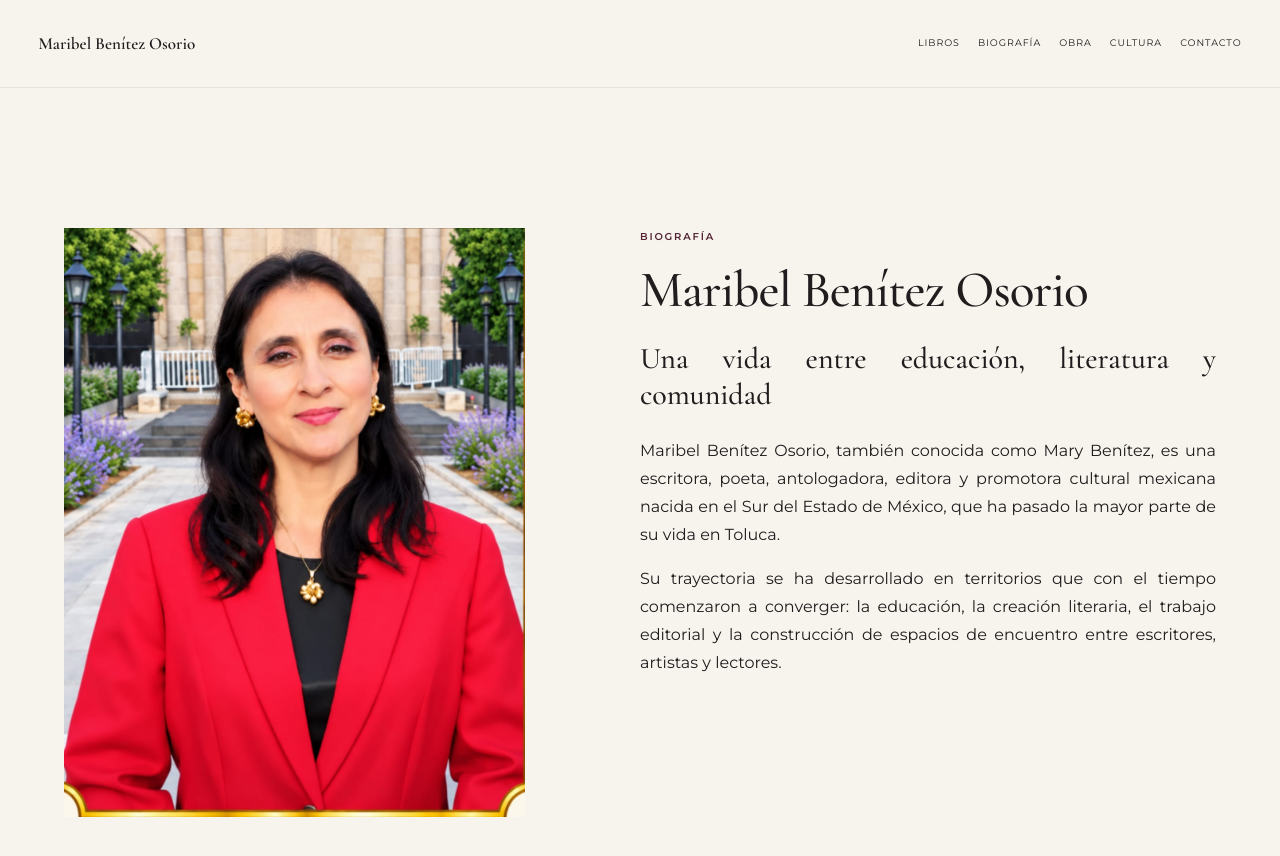
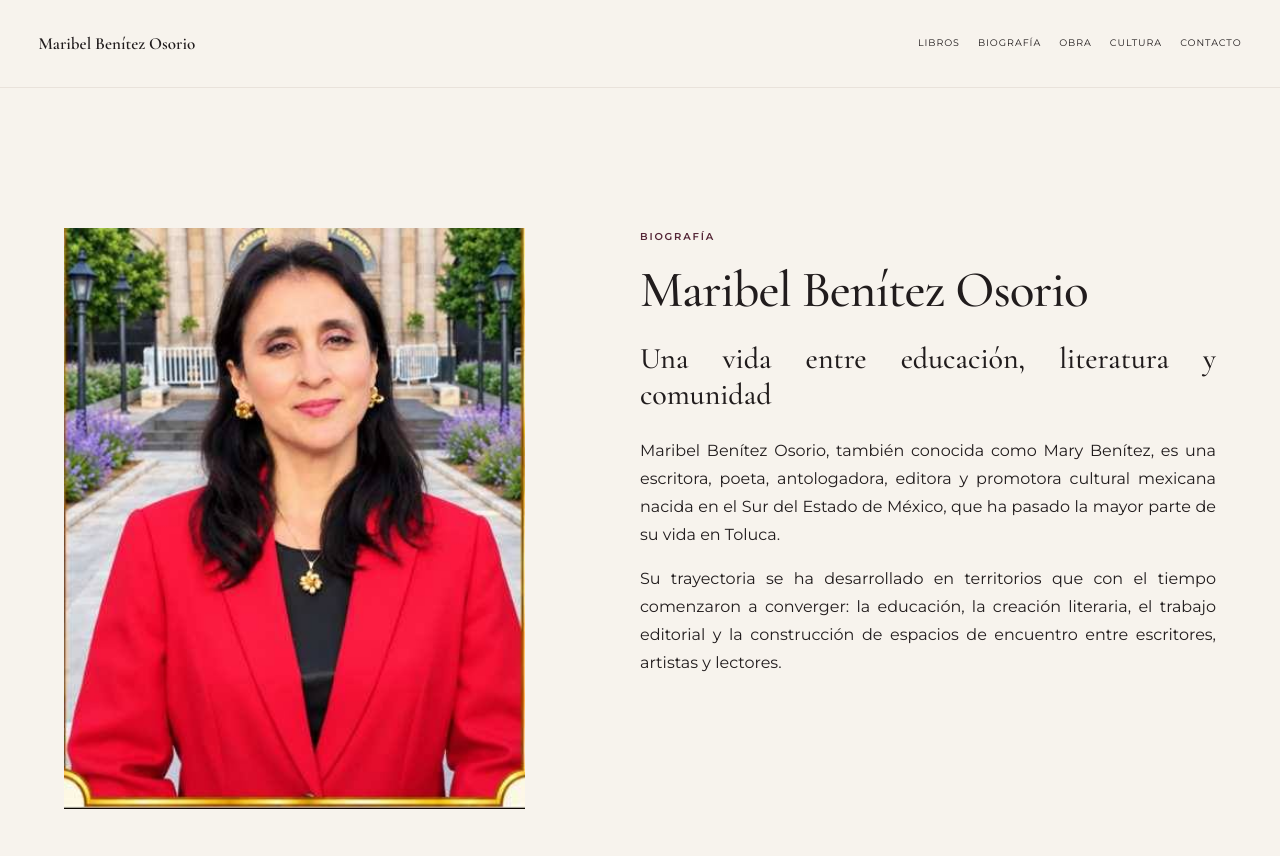
Before and after one commit to filycuellar/prueba-chatgpt-, a Jekyll site: the page biografia.html, which Jekyll copies as it is, in a window 1280 px wide and 900 px high. Shown: the top 856 px of the window. Built offline with Jekyll 4.4.1, drawn with Linux system fonts in a browser that asks for light colours.

Commit message:
Reemplaza retrato de Cultura y paz con PNG y fondo solicitado

```diff
--- a/biografia.html
+++ b/biografia.html
@@ -1,5 +1,5 @@
 <!doctype html><html lang="es"><head><meta charset="utf-8"><meta name="viewport" content="width=device-width,initial-scale=1"><title>Biografía — Maribel Benítez Osorio</title><link rel="preconnect" href="https://fonts.googleapis.com"><link rel="preconnect" href="https://fonts.gstatic.com" crossorigin><link href="https://fonts.googleapis.com/css2?family=Cormorant+Garamond:wght@500;600&family=Montserrat:wght@400;500;600&display=swap" rel="stylesheet"><link rel="stylesheet" href="assets/css/site.css?v=20261005-0007"><script defer src="assets/js/site.js?v=20261004-2318"></script></head><body><header class="header"><a class="brand" href="index.html">Maribel Benítez Osorio</a><button class="menu" type="button" aria-controls="nav" aria-expanded="false" aria-label="Abrir menú"></button><nav id="nav"><a href="index.html#libros">Libros</a><a href="biografia.html">Biografía</a><a href="index.html#obra">Obra</a><a href="index.html#cultura">Cultura</a><a href="index.html#contacto">Contacto</a></nav></header><main>
-<section class="section bio-hero"><div class="wrap author-grid"><div class="portrait"><img src="assets/maribel-biografia-rojo.jpg" alt="Maribel Benítez Osorio"></div><div><p class="eyebrow">Biografía</p><h2>Maribel Benítez Osorio</h2><p class="lead">Una vida entre educación, literatura y comunidad</p><p>Maribel Benítez Osorio, también conocida como Mary Benítez, es una escritora, poeta, antologadora, editora y promotora cultural mexicana nacida en el Sur del Estado de México, que ha pasado la mayor parte de su vida en Toluca.</p><p>Su trayectoria se ha desarrollado en territorios que con el tiempo comenzaron a converger: la educación, la creación literaria, el trabajo editorial y la construcción de espacios de encuentro entre escritores, artistas y lectores.</p></div></div></section>
+<section class="section bio-hero"><div class="wrap author-grid"><div class="portrait"><img src="assets/maribel-hero.png?v=20261010-fondo" alt="Maribel Benítez Osorio"></div><div><p class="eyebrow">Biografía</p><h2>Maribel Benítez Osorio</h2><p class="lead">Una vida entre educación, literatura y comunidad</p><p>Maribel Benítez Osorio, también conocida como Mary Benítez, es una escritora, poeta, antologadora, editora y promotora cultural mexicana nacida en el Sur del Estado de México, que ha pasado la mayor parte de su vida en Toluca.</p><p>Su trayectoria se ha desarrollado en territorios que con el tiempo comenzaron a converger: la educación, la creación literaria, el trabajo editorial y la construcción de espacios de encuentro entre escritores, artistas y lectores.</p></div></div></section>
 <section class="section"><div class="wrap" style="max-width:820px"><p class="eyebrow">Formación</p><h2>Antes de la escritora estuvo la educadora</h2><p>Su formación reúne tres Licenciaturas: Educación Primaria, Derecho, Ciencias de la Comunicación, una maestría en Administración de la Educación Superior y un doctorado en Educación. Se ha desempeñado en distintos niveles educativos como docente y orientadora, y como directora en educación básica, así como investigadora y docente en Escuelas Normales. Asimismo, realiza trabajos de gestión, edición y revisión, y brinda asesoría de tesis de licenciatura, maestría y doctorado.</p><p>La educación y la literatura terminan encontrándose en libros para niños, obras de reflexión, proyectos culturales y materiales para personas interesadas en escribir y publicar.</p></div></section>
 <section class="section dark"><div class="wrap" style="max-width:820px"><p class="eyebrow gold">El encuentro con la escritura</p><h2>De enseñar a construir una voz propia</h2><p>Sus inicios como escritora surgen desde el bachillerato y, de manera más formal, en gacetas escolares, periódicos y en diversas antologías en las que fue coeditora.</p><p>Entre los primeros títulos documentados se encuentran <i>El grito de las musas</i> y <i>Versos de plata</i> (2017); <i>En el valle de las cactáceas</i> y <i>Entre verso y cuento... baila la tinta</i> (2018); y en 2019 <i>Ilusiones al vuelo</i>, <i>Vuelo de mujer</i> y <i>Pasos hacia la paz</i>.</p></div></section>
 <section class="section"><div class="wrap" style="max-width:820px"><p class="eyebrow">Una obra que encuentra distintos lectores</p><h2>Escribir no significó permanecer en un solo género</h2><p>La poesía convive con narrativa, literatura infantil, educación ambiental, cultura de paz, reflexión, amor, magia, aventura, crecimiento personal y formación para autores.</p><h3 class="lead">De la voz individual a las voces compartidas</h3><p>Compilaciones de Antologías que introducen una visión y voz colectiva. Ejemplos: <i>Dos tazas de romance</i>, <i>Pasos hacia la paz</i> y <i>Diálogos Jurídicos</i>.</p></div></section>
```
Also changed, not shown: assets/maribel-hero.png.
